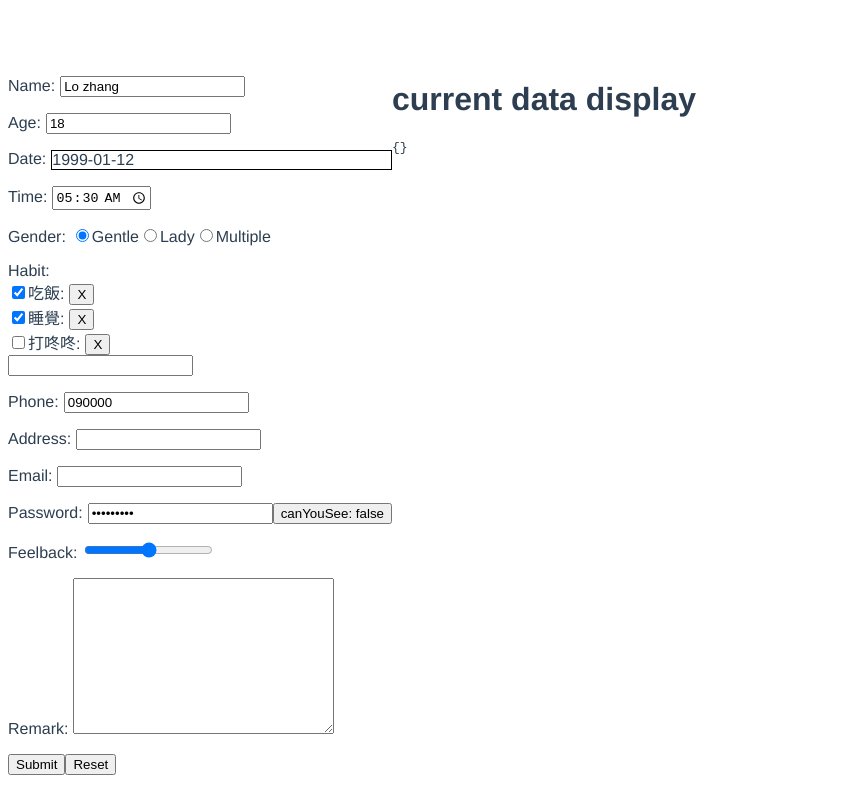
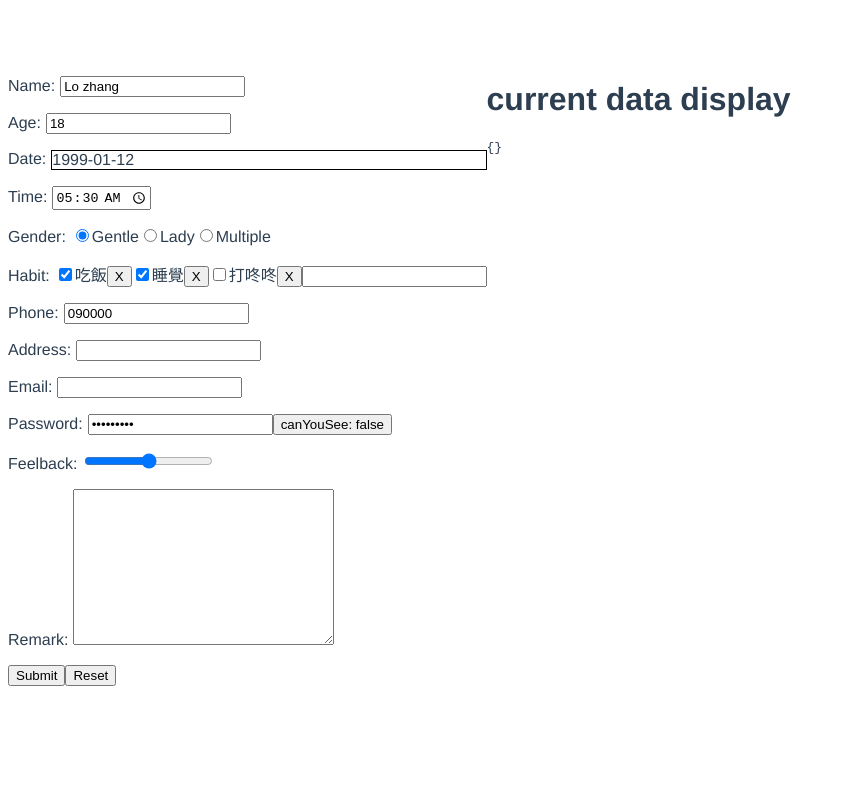
Before and after one commit to DeepJavaScript/vite-a-bit, a Vue app in the folder vue3-form/: page / in a window 1280 px wide. Shown: the whole page, without its empty margins (0-846 px from the left). Built offline with nearby package versions, Linux system fonts and the light colour scheme.

Commit message:
refactor: checkbox -> addableCheckbox

```diff
--- a/vue3-form/src/components/form.vue
+++ b/vue3-form/src/components/form.vue
@@ -24,7 +24,7 @@
 		</p>
 		<p>
 			<label>habit</label>
-			<Checkbox
+			<AddableCheckbox
 				v-model="formData.habit"
 				@updateOption="habitList = $event"
 				:options="habitList"
@@ -70,7 +70,7 @@
 <script>
 import DatePicker from "./formComponents/datePicker.vue";
 import Radio from "./formComponents/radio.vue";
-import Checkbox from "./formComponents/checkbox.vue";
+import AddableCheckbox from "./formComponents/addableCheckbox.vue";
 import PasswordInput from "./formComponents/password.vue";
 // import formPicture from './formComponents/picture.vue';
 
@@ -79,7 +79,7 @@ export default {
 	components: {
 		DatePicker,
 		Radio,
-		Checkbox,
+		AddableCheckbox,
 		PasswordInput,
 	},
 	data() {
--- a/vue3-form/src/components/formComponents/checkbox.vue
+++ b/vue3-form/src/components/formComponents/addableCheckbox.vue
@@ -1,6 +1,5 @@
 <template>
-	<div v-for="(option, index) in options" :key="index">
-		<label>
+		<span v-for="(option, index) in options" :key="index">
 			<input
 				@change="checkHandler"
 				:checked="modelValue.includes(option)"
@@ -8,10 +7,9 @@
 				:value="option"
 				type="checkbox"
 			/>
-			<span>{{ option }}</span>
-		</label>
-		<button @click.prevent="deleteOption(option)">X</button>
-	</div>
+			<label>{{ option }}</label>
+			<button @click.prevent="deleteOption(option)">X</button>
+		</span>
 	<!-- keydown.enter 會觸發 上面的 button @click.... -->
 	<input @keydown.prevent.enter="addNewOption" type="text" />
 </template>
```
